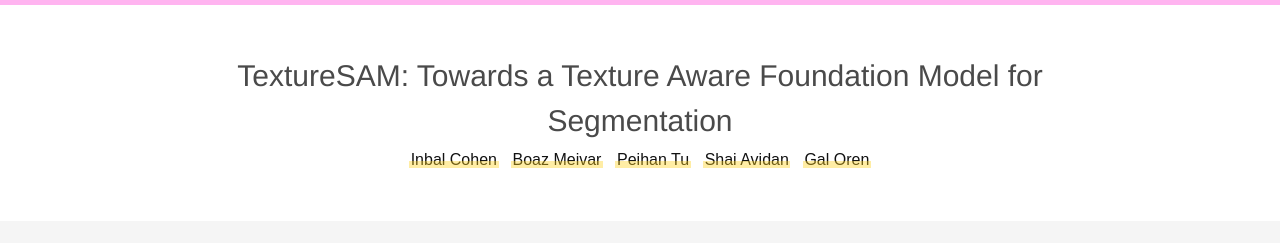
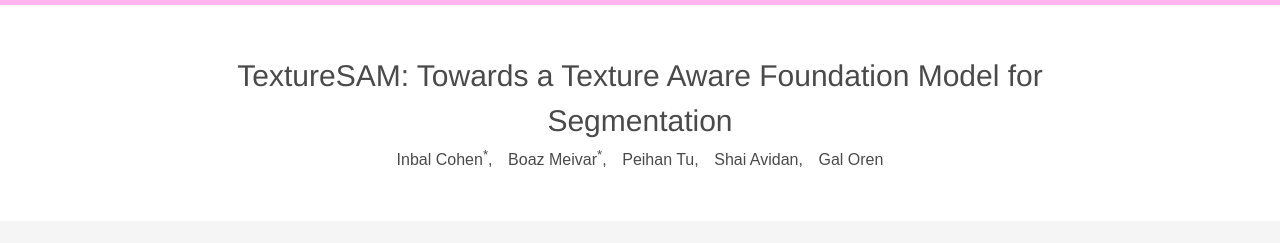
Before and after one commit to Inbalc2/TextureSAM.github.io, a plain HTML site: page index.html in a window 1280 px wide. Shown: the top 243 px of the page. Drawn offline with nearby package versions, Linux system fonts and the light colour scheme; some packages are replaced by stand-ins of ours; a script that the page names is missing; some icons are missing; a web font is replaced by a local one.

Commit message:
Updated ADE20K.png

```diff
--- a/index.html
+++ b/index.html
@@ -65,28 +65,20 @@
           <div class="column has-text-centered">
             <h1 class="xtitle is-1 publication-title">TextureSAM: Towards a Texture Aware Foundation Model for Segmentation</h1>
             <div class="is-size-5 publication-authors">
-            <!-- Paper authors -->
-            <span class="author-block">
-              <a href="INBAL_COHEN_LINK" target="_blank">Inbal Cohen</a>
-            </span>
-            <span class="author-block">
-              <a href="BOAZ_MEIVAR_LINK" target="_blank">Boaz Meivar</a>
-            </span>
-            <span class="author-block">
-              <a href="PEIHAN_TU_LINK" target="_blank">Peihan Tu</a>
-            </span>
-            <span class="author-block">
-              <a href="SHAI_AVIDAN_LINK" target="_blank">Shai Avidan</a>
-            </span>
-            <span class="author-block">
-              <a href="GAL_OREN_LINK" target="_blank">Gal Oren</a>
-            </span>
+              <!-- Paper authors in a single line -->
+              <span class="author-block">Inbal Cohen<sup>*</sup>,</span>
+              <span class="author-block">Boaz Meivar<sup>*</sup>,</span>
+              <span class="author-block">Peihan Tu,</span>
+              <span class="author-block">Shai Avidan,</span>
+              <span class="author-block">Gal Oren</span>
             </div>
           </div>
         </div>
       </div>
     </div>
 </section>
+
+
 
 
 
```
Lines whose indentation alone changed are shown as unchanged.
